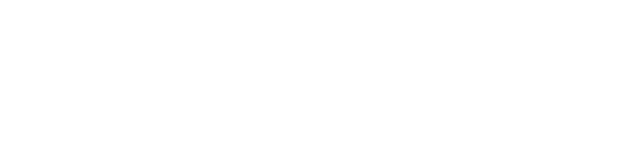
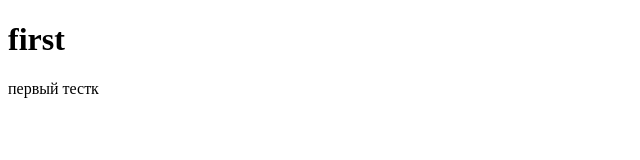
Before and after one commit to dmitriyTest/site, a plain HTML site: page index.html in a window 1280 px wide. Shown: the whole page, without its empty margins (0-640 px from the left). Drawn offline with Linux system fonts and the light colour scheme.

Commit message:
second commit

```diff
--- a/index.html
+++ b/index.html
@@ -6,6 +6,7 @@
 	<link rel="stylesheet" href="css/style.css">
 </head>
 <body>
-
+	<h1>first</h1>
+	<p>первый тестк</p>
 </body>
 </html>
```
